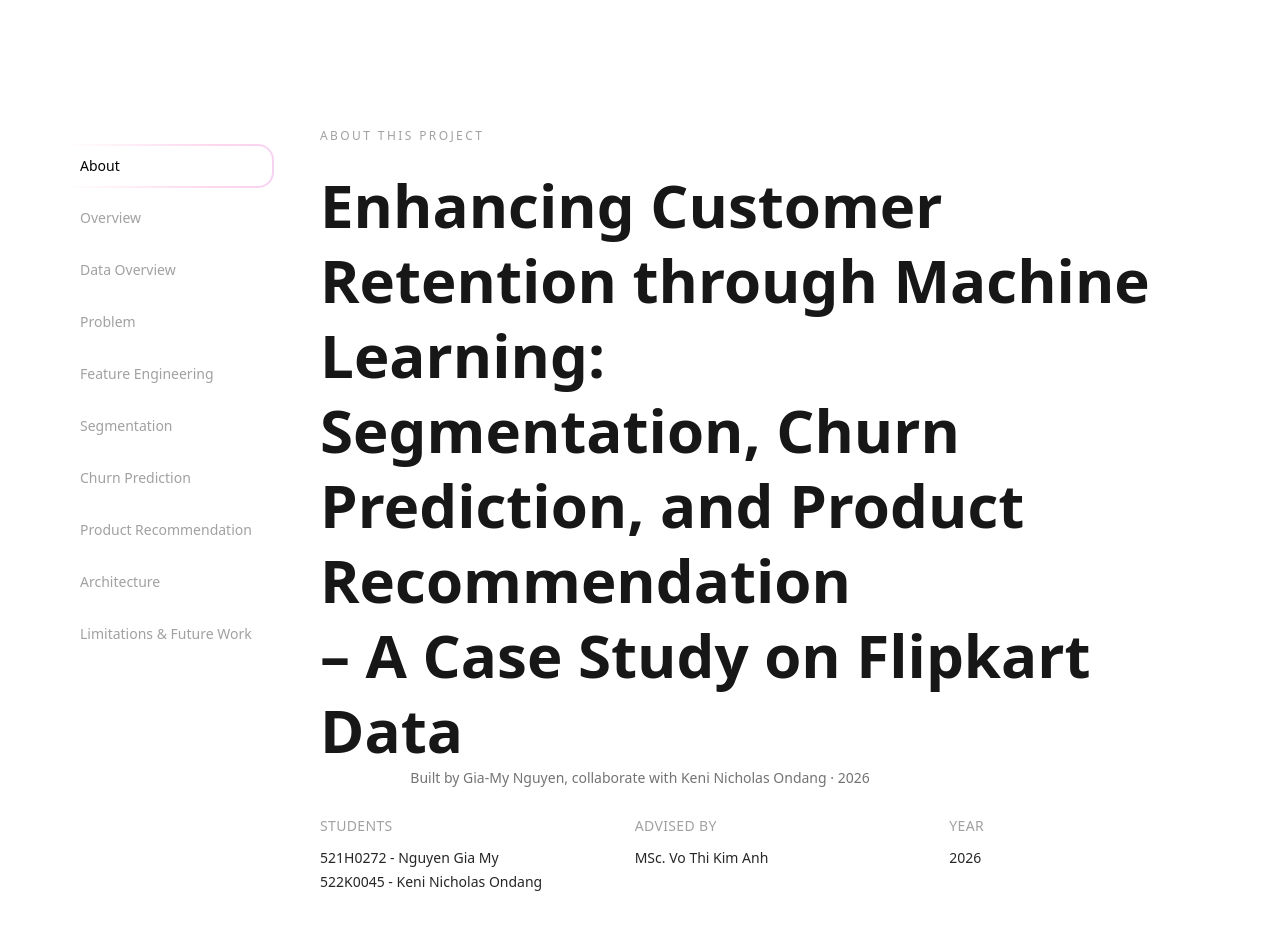
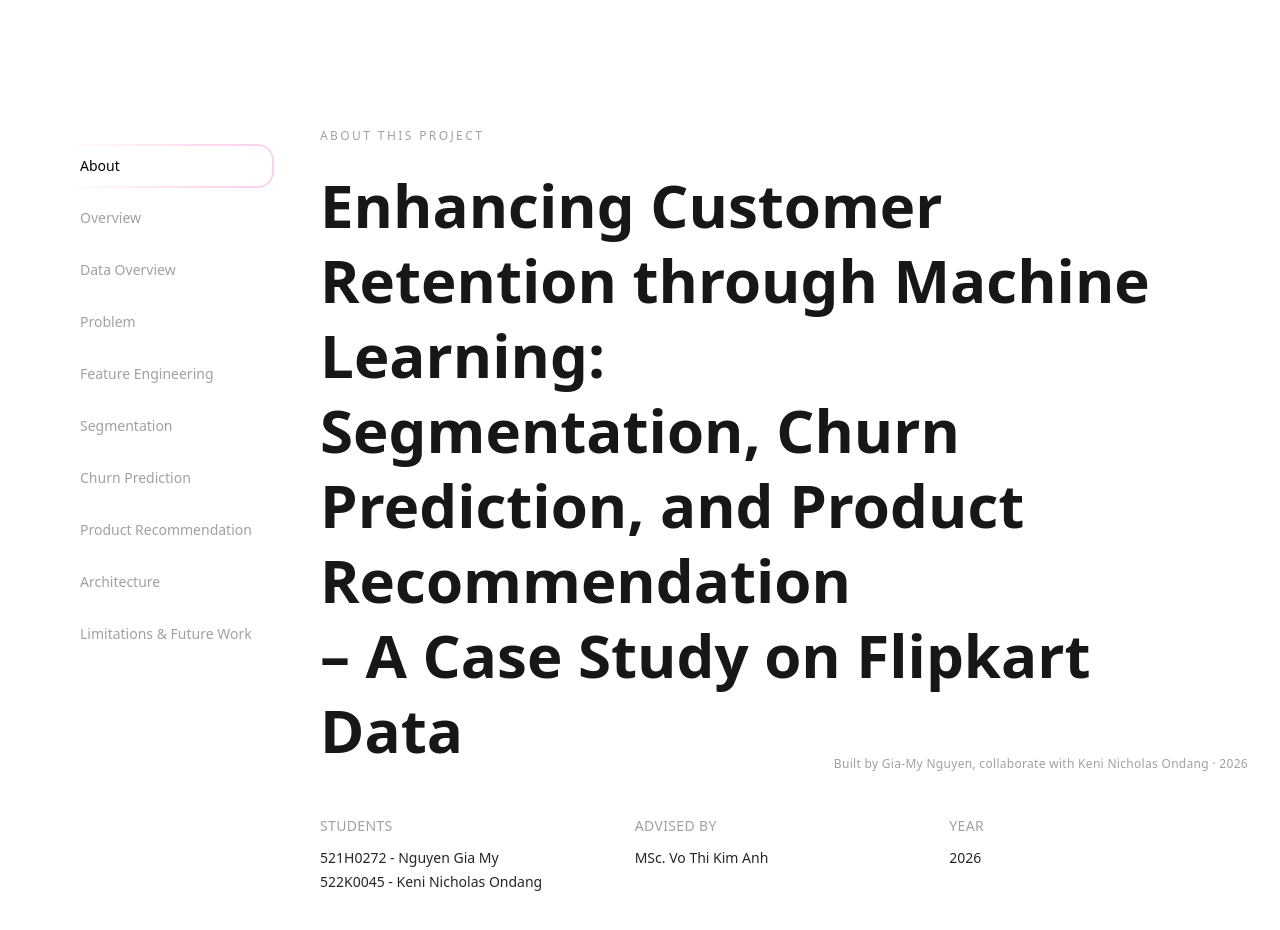
Before and after one commit to my-nggia/-TDTU-IT-PROJECT-PORTFOLIO-Enhancing-Customer-Retention-Through-Machine-Learning, a React (Vite) app: page / in a window 1280 px wide. Shown: the top 930 px of the page. Built offline with nearby package versions, Linux system fonts and the light colour scheme; a web font is replaced by a local one.

Commit message:
Update footer (left pos)

```diff
--- a/src/App.jsx
+++ b/src/App.jsx
@@ -1248,10 +1248,12 @@
 
         {/* FOOTER */}
         <footer className="
-          fixed bottom-0 left-0 right-0
-          text-center text-sm
-          text-neutral-500
+          fixed bottom-4
+          right-8
+          text-xs
           bg-white/50 backdrop-blur
+          text-neutral-400
+          tracking-wide
           py-3
         ">
           Built by Gia-My Nguyen, collaborate with Keni Nicholas Ondang · 2026
```
